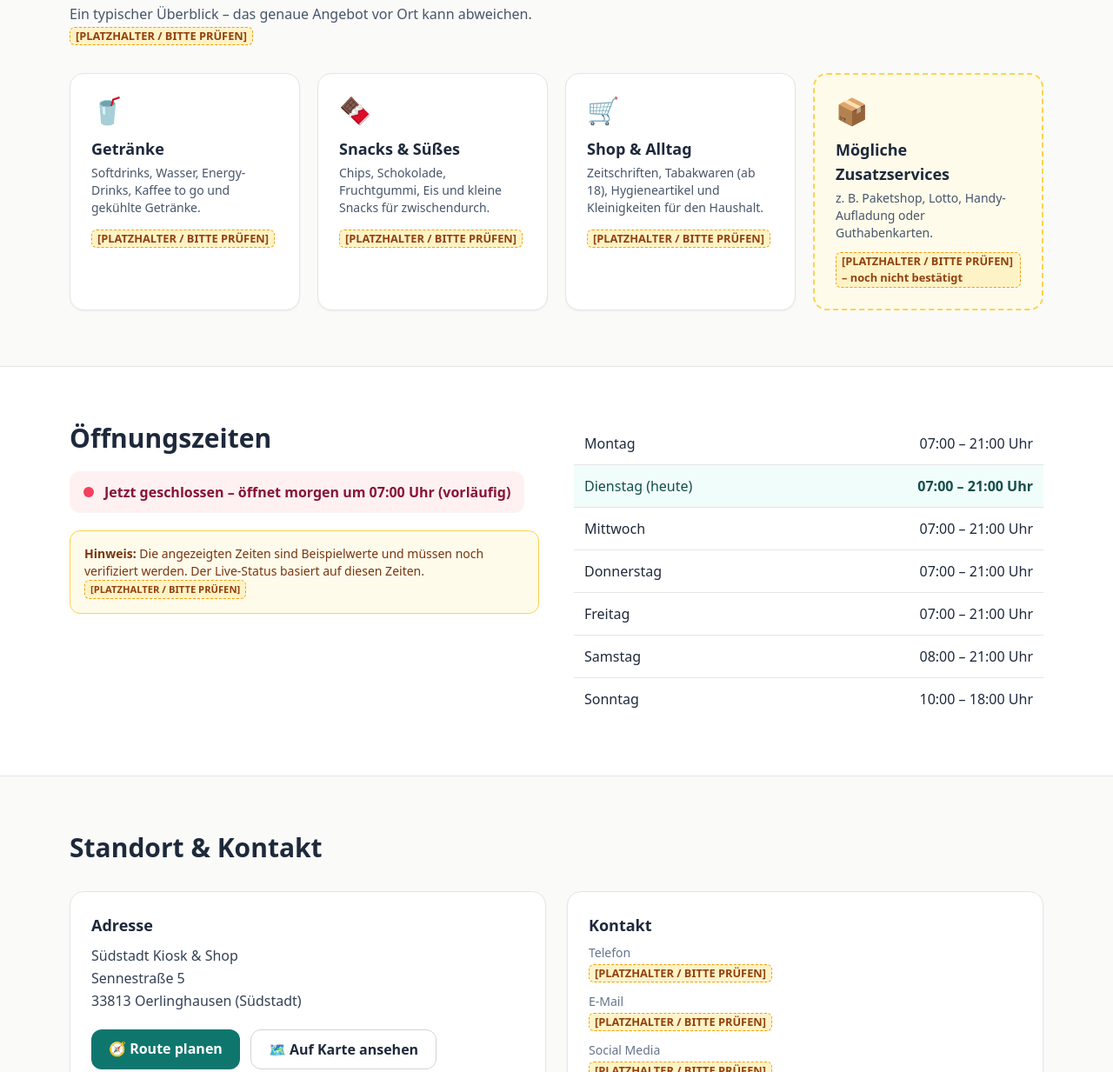
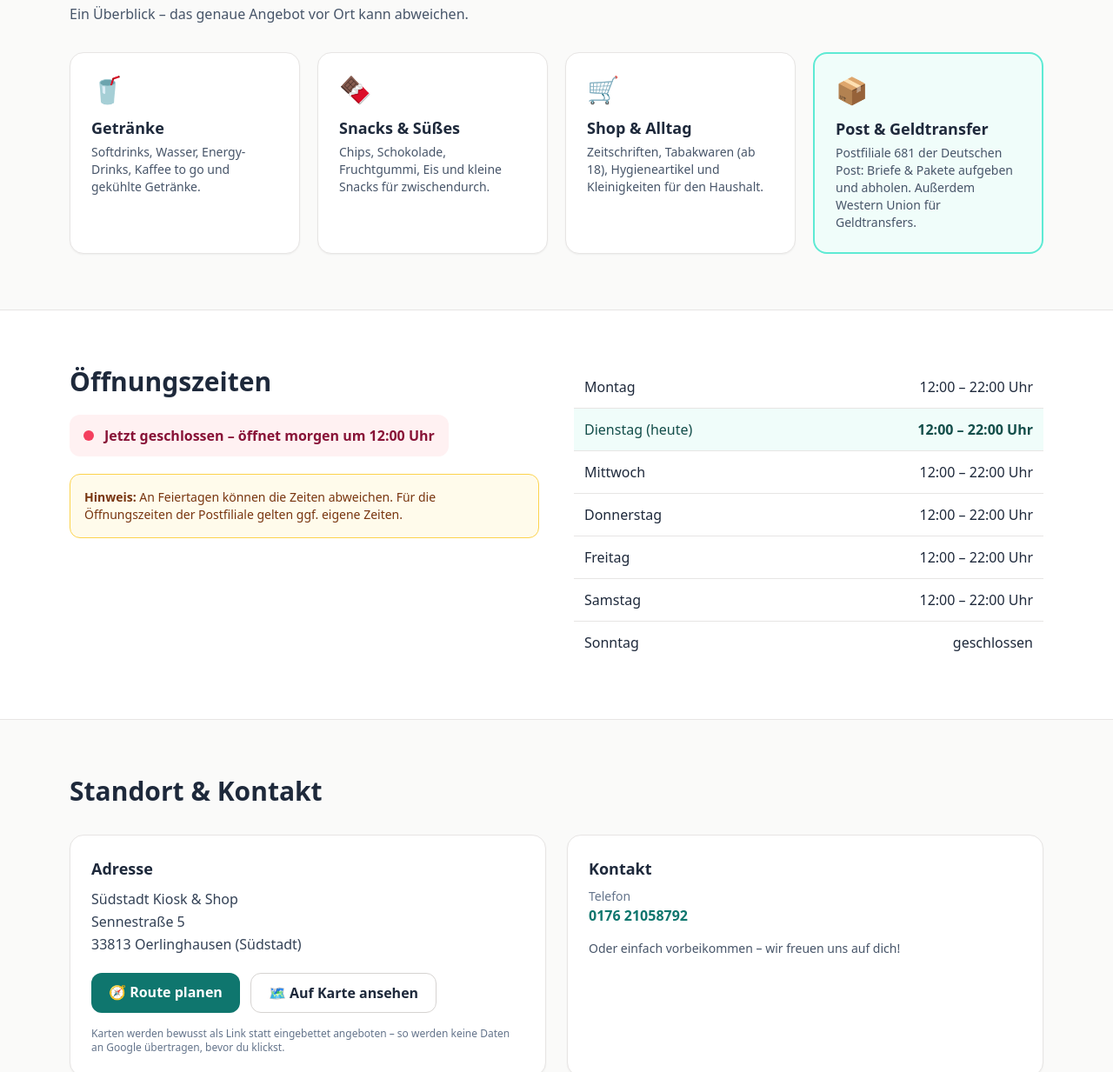
Before and after one commit to wgossen124-stack/kiosk-website-, a plain HTML site: page index.html in a window 1280 px wide. Shown: the part 667-1900 px from the top of the page at 87% size. Drawn offline with Linux system fonts and the light colour scheme.

Commit message:
Echte Daten ergänzt: Öffnungszeiten, Telefon, Postfiliale & Western Union, GitHub-Pages-URL
Co-Authored-By: Claude Opus 5.5 <noreply@anthropic.com>
Claude-Session: https://claude.ai/code/session_019huosQxjtCGwEWGdn3f3RN

```diff
--- a/index.html
+++ b/index.html
@@ -4,11 +4,11 @@
   <meta charset="UTF-8">
   <meta name="viewport" content="width=device-width, initial-scale=1">
   <title>Südstadt Kiosk &amp; Shop – Kiosk in Oerlinghausen-Südstadt</title>
-  <meta name="description" content="Südstadt Kiosk & Shop in der Sennestraße 5, 33813 Oerlinghausen: Getränke, Snacks, Süßes und Artikel für den Alltag – schnell um die Ecke in der Südstadt.">
+  <meta name="description" content="Südstadt Kiosk & Shop in der Sennestraße 5, 33813 Oerlinghausen: Postfiliale, Getränke, Snacks, Süßes und Artikel für den Alltag – schnell um die Ecke in der Südstadt.">
   <meta name="keywords" content="Kiosk Oerlinghausen, Südstadt Oerlinghausen, Kiosk Sennestraße, Getränke, Snacks, Shop">
   <meta name="robots" content="index, follow">
   <meta name="theme-color" content="#0f766e">
-  <link rel="canonical" href="https://www.example.de/"><!-- [PLATZHALTER / BITTE PRÜFEN]: echte Domain -->
+  <link rel="canonical" href="https://wgossen124-stack.github.io/kiosk-website-/">
   <meta property="og:type" content="website">
   <meta property="og:locale" content="de_DE">
   <meta property="og:title" content="Südstadt Kiosk & Shop – Oerlinghausen">
@@ -22,7 +22,7 @@
     "@context": "https://schema.org",
     "@type": "ConvenienceStore",
     "name": "Südstadt Kiosk & Shop",
-    "description": "Kiosk in der Südstadt von Oerlinghausen mit Getränken, Snacks und Artikeln für den Alltag.",
+    "description": "Kiosk in der Südstadt von Oerlinghausen mit Postfiliale, Getränken, Snacks und Artikeln für den Alltag.",
     "address": {
       "@type": "PostalAddress",
       "streetAddress": "Sennestraße 5",
@@ -31,16 +31,14 @@
       "addressRegion": "Nordrhein-Westfalen",
       "addressCountry": "DE"
     },
-    "url": "https://www.example.de/",
-    "telephone": "[PLATZHALTER / BITTE PRÜFEN]",
+    "url": "https://wgossen124-stack.github.io/kiosk-website-/",
+    "telephone": "+49 176 21058792",
     "openingHoursSpecification": [
-      { "@type": "OpeningHoursSpecification", "dayOfWeek": ["Monday","Tuesday","Wednesday","Thursday","Friday"], "opens": "07:00", "closes": "21:00" },
-      { "@type": "OpeningHoursSpecification", "dayOfWeek": "Saturday", "opens": "08:00", "closes": "21:00" },
-      { "@type": "OpeningHoursSpecification", "dayOfWeek": "Sunday", "opens": "10:00", "closes": "18:00" }
+      { "@type": "OpeningHoursSpecification", "dayOfWeek": ["Monday","Tuesday","Wednesday","Thursday","Friday","Saturday"], "opens": "12:00", "closes": "22:00" }
     ]
   }
   </script>
-  <!-- [PLATZHALTER / BITTE PRÜFEN]: Telefon, URL und Öffnungszeiten im JSON-LD vor Livegang anpassen
+  <!-- Bei eigener Domain URL anpassen.
        (oder unbestätigte Felder entfernen). Optional "geo" mit Koordinaten ergänzen. -->
 
   <style>
@@ -104,32 +102,28 @@
     <!-- Sortiment -->
     <section id="sortiment" class="max-w-6xl mx-auto px-4 py-16 scroll-mt-16">
       <h2 class="text-3xl font-extrabold">Sortiment &amp; Services</h2>
-      <p class="mt-2 text-slate-600 max-w-2xl">Ein typischer Überblick – das genaue Angebot vor Ort kann abweichen. <span class="ph">[PLATZHALTER / BITTE PRÜFEN]</span></p>
+      <p class="mt-2 text-slate-600 max-w-2xl">Ein Überblick – das genaue Angebot vor Ort kann abweichen.</p>
 
       <div class="mt-8 grid gap-5 sm:grid-cols-2 lg:grid-cols-4">
         <article class="bg-white rounded-2xl p-6 shadow-sm border border-stone-200">
           <div class="text-3xl" aria-hidden="true">🥤</div>
           <h3 class="mt-3 font-bold text-lg">Getränke</h3>
           <p class="mt-1 text-slate-600 text-sm">Softdrinks, Wasser, Energy-Drinks, Kaffee to go und gekühlte Getränke.</p>
-          <p class="mt-3"><span class="ph">[PLATZHALTER / BITTE PRÜFEN]</span></p>
         </article>
         <article class="bg-white rounded-2xl p-6 shadow-sm border border-stone-200">
           <div class="text-3xl" aria-hidden="true">🍫</div>
           <h3 class="mt-3 font-bold text-lg">Snacks &amp; Süßes</h3>
           <p class="mt-1 text-slate-600 text-sm">Chips, Schokolade, Fruchtgummi, Eis und kleine Snacks für zwischendurch.</p>
-          <p class="mt-3"><span class="ph">[PLATZHALTER / BITTE PRÜFEN]</span></p>
         </article>
         <article class="bg-white rounded-2xl p-6 shadow-sm border border-stone-200">
           <div class="text-3xl" aria-hidden="true">🛒</div>
           <h3 class="mt-3 font-bold text-lg">Shop &amp; Alltag</h3>
           <p class="mt-1 text-slate-600 text-sm">Zeitschriften, Tabakwaren (ab 18), Hygieneartikel und Kleinigkeiten für den Haushalt.</p>
-          <p class="mt-3"><span class="ph">[PLATZHALTER / BITTE PRÜFEN]</span></p>
         </article>
-        <article class="bg-amber-50 rounded-2xl p-6 border-2 border-dashed border-amber-300">
+        <article class="bg-teal-50 rounded-2xl p-6 border-2 border-teal-300">
           <div class="text-3xl" aria-hidden="true">📦</div>
-          <h3 class="mt-3 font-bold text-lg">Mögliche Zusatzservices</h3>
-          <p class="mt-1 text-slate-600 text-sm">z. B. Paketshop, Lotto, Handy-Aufladung oder Guthabenkarten.</p>
-          <p class="mt-3"><span class="ph">[PLATZHALTER / BITTE PRÜFEN] – noch nicht bestätigt</span></p>
+          <h3 class="mt-3 font-bold text-lg">Post &amp; Geldtransfer</h3>
+          <p class="mt-1 text-slate-600 text-sm">Postfiliale 681 der Deutschen Post: Briefe &amp; Pakete aufgeben und abholen. Außerdem Western Union für Geldtransfers.</p>
         </article>
       </div>
     </section>
@@ -144,12 +138,11 @@
             <span id="statusText">Status wird geladen …</span>
           </div>
           <div class="mt-5 rounded-xl bg-amber-50 border border-amber-300 p-4 text-sm text-amber-900">
-            <strong>Hinweis:</strong> Die angezeigten Zeiten sind Beispielwerte und müssen noch verifiziert werden.
-            Der Live-Status basiert auf diesen Zeiten. <span class="ph">[PLATZHALTER / BITTE PRÜFEN]</span>
+            <strong>Hinweis:</strong> An Feiertagen können die Zeiten abweichen. Für die Öffnungszeiten der Postfiliale gelten ggf. eigene Zeiten.
           </div>
         </div>
         <table class="w-full text-left self-start">
-          <caption class="sr-only">Öffnungszeiten (vorläufig)</caption>
+          <caption class="sr-only">Öffnungszeiten</caption>
           <tbody id="hoursTable" class="divide-y divide-stone-200"></tbody>
         </table>
       </div>
@@ -175,9 +168,7 @@
         <div class="bg-white rounded-2xl p-6 shadow-sm border border-stone-200">
           <h3 class="font-bold text-lg">Kontakt</h3>
           <dl class="mt-2 space-y-3 text-slate-700">
-            <div><dt class="text-sm text-slate-500">Telefon</dt><dd><span class="ph">[PLATZHALTER / BITTE PRÜFEN]</span></dd></div>
-            <div><dt class="text-sm text-slate-500">E-Mail</dt><dd><span class="ph">[PLATZHALTER / BITTE PRÜFEN]</span></dd></div>
-            <div><dt class="text-sm text-slate-500">Social Media</dt><dd><span class="ph">[PLATZHALTER / BITTE PRÜFEN]</span></dd></div>
+            <div><dt class="text-sm text-slate-500">Telefon</dt><dd><a href="tel:+4917621058792" class="font-semibold text-teal-700 hover:underline">0176 21058792</a></dd></div>
           </dl>
           <p class="mt-4 text-sm text-slate-600">Oder einfach vorbeikommen – wir freuen uns auf dich!</p>
         </div>
@@ -215,7 +206,7 @@
         33813 Oerlinghausen
       </p>
       <h3 class="mt-5 font-bold">Kontakt</h3>
-      <p>Telefon: <span class="ph">[PLATZHALTER / BITTE PRÜFEN]</span><br>E-Mail: <span class="ph">[PLATZHALTER / BITTE PRÜFEN]</span></p>
+      <p>Telefon: 0176 21058792<br>E-Mail: <span class="ph">[PLATZHALTER / BITTE PRÜFEN]</span></p>
       <h3 class="mt-5 font-bold">Umsatzsteuer-ID</h3>
       <p>USt-IdNr. gemäß § 27a UStG: <span class="ph">[PLATZHALTER / BITTE PRÜFEN – falls vorhanden]</span></p>
       <h3 class="mt-5 font-bold">Verantwortlich für den Inhalt</h3>
@@ -234,7 +225,7 @@
       <h3 class="mt-4 font-bold text-base">1. Verantwortlicher</h3>
       <p><span class="ph">[PLATZHALTER / BITTE PRÜFEN]</span> Name/Firma, Sennestraße 5, 33813 Oerlinghausen, E-Mail <span class="ph">[PLATZHALTER / BITTE PRÜFEN]</span></p>
       <h3 class="mt-4 font-bold text-base">2. Hosting &amp; Server-Logfiles</h3>
-      <p>Beim Aufruf der Website verarbeitet der Hoster technisch notwendige Daten (z. B. IP-Adresse, Datum/Uhrzeit, Browser) auf Grundlage von Art. 6 Abs. 1 lit. f DSGVO. Hoster: <span class="ph">[PLATZHALTER / BITTE PRÜFEN]</span></p>
+      <p>Beim Aufruf der Website verarbeitet der Hoster technisch notwendige Daten (z. B. IP-Adresse, Datum/Uhrzeit, Browser) auf Grundlage von Art. 6 Abs. 1 lit. f DSGVO. Hoster: GitHub Pages (GitHub Inc., USA).</p>
       <h3 class="mt-4 font-bold text-base">3. Externe Inhalte</h3>
       <p>Diese Seite lädt keine Schriften, Skripte oder Styles von fremden Servern. Links zu Google Maps öffnen erst nach Klick eine externe Seite.</p>
       <h3 class="mt-4 font-bold text-base">4. Cookies &amp; Tracking</h3>
@@ -246,10 +237,10 @@
   </dialog>
 
   <script>
-    // [PLATZHALTER / BITTE PRÜFEN]: Beispiel-Öffnungszeiten. Index 0 = Sonntag. null = geschlossen.
+    // Öffnungszeiten laut Branchenverzeichnissen (Das Örtliche, Gelbe Seiten). Index 0 = Sonntag. null = geschlossen.
     const HOURS = {
-      1: ["07:00", "21:00"], 2: ["07:00", "21:00"], 3: ["07:00", "21:00"],
-      4: ["07:00", "21:00"], 5: ["07:00", "21:00"], 6: ["08:00", "21:00"], 0: ["10:00", "18:00"]
+      1: ["12:00", "22:00"], 2: ["12:00", "22:00"], 3: ["12:00", "22:00"],
+      4: ["12:00", "22:00"], 5: ["12:00", "22:00"], 6: ["12:00", "22:00"], 0: null
     };
     const DAYS = ["Sonntag","Montag","Dienstag","Mittwoch","Donnerstag","Freitag","Samstag"];
     const ORDER = [1,2,3,4,5,6,0];
@@ -291,8 +282,7 @@
           break;
         }
       }
-      text += " (vorläufig)";
-      const color = open ? "bg-emerald-500" : "bg-rose-500";
+            const color = open ? "bg-emerald-500" : "bg-rose-500";
       for (const id of ["statusDot", "heroDot"]) document.getElementById(id).className = `${id === "statusDot" ? "w-3 h-3" : "w-2.5 h-2.5"} rounded-full ${color}`;
       document.getElementById("statusText").textContent = text;
       document.getElementById("heroStatus").textContent = text;
```
Also changed, not shown: styles.css.
